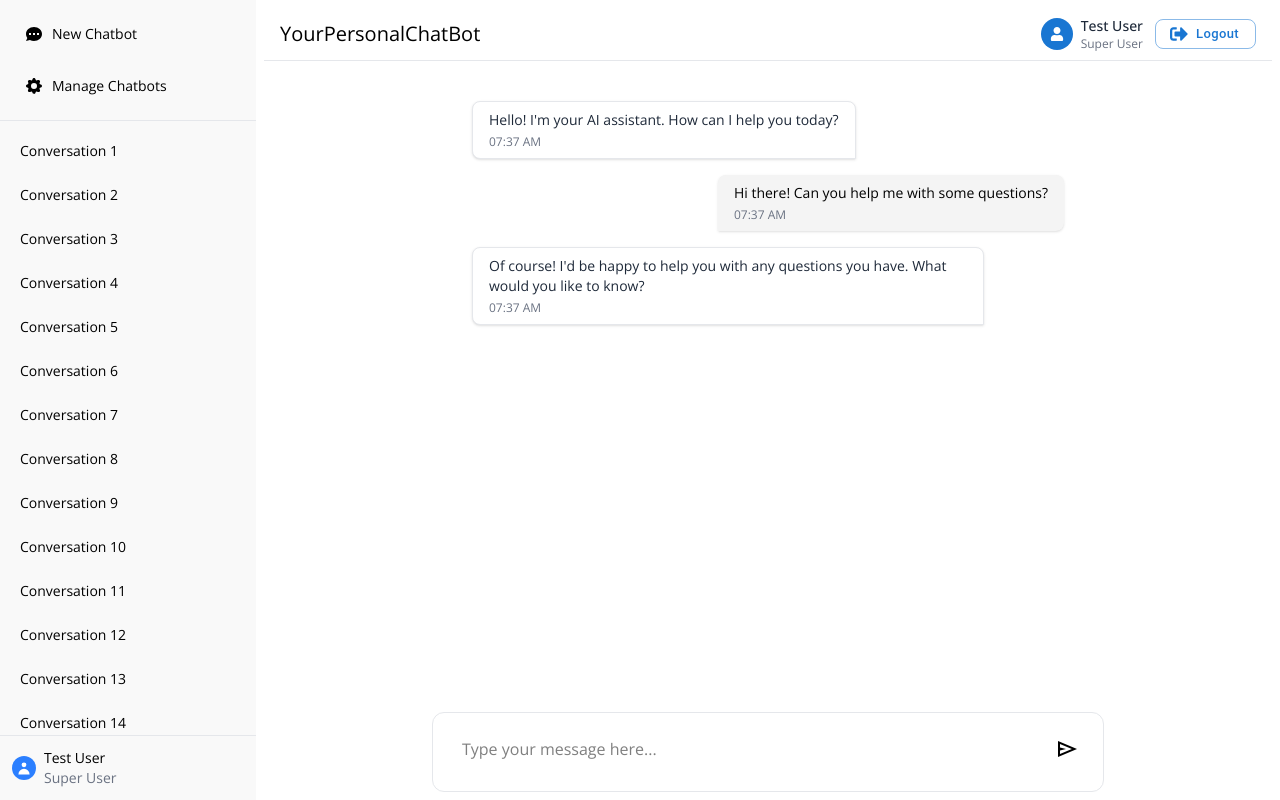
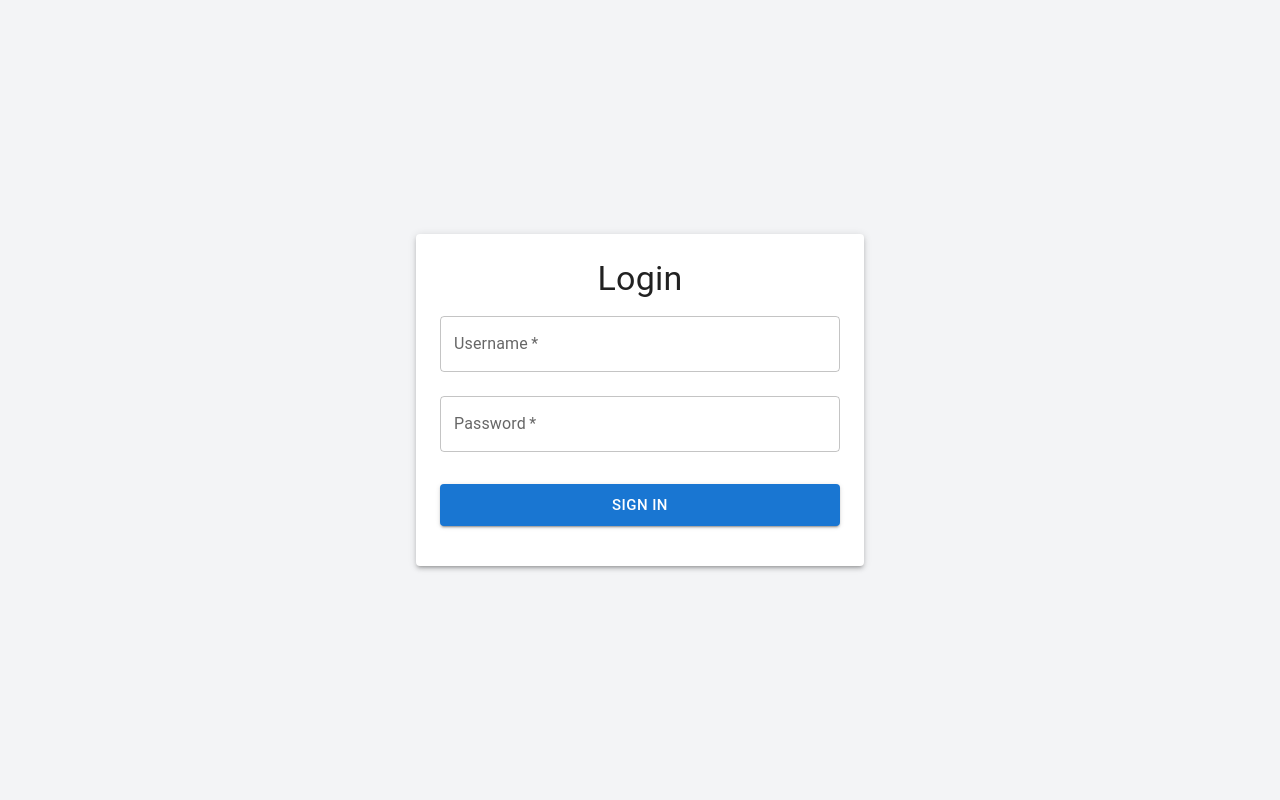
Before and after one commit to Melitou/YOUR-PERSONAL-CHATBOT, a React (Vite) app in the folder front_end/: page / in a window 1280 px wide. Built offline with nearby package versions, Linux system fonts and the light colour scheme.

Commit message:
Log in works

```diff
--- a/front_end/src/App.tsx
+++ b/front_end/src/App.tsx
@@ -6,7 +6,7 @@ import UserAuthStore from './stores/UserAuthStore'
 import { authApi } from './utils/api'
 
 function App() {
-  const { isLoggedIn, login, logout } = UserAuthStore() as any;
+  const { isLoggedIn, login, logout } = UserAuthStore();
 
   useEffect(() => {
     // Check if user is already authenticated on app load
@@ -15,10 +15,9 @@ function App() {
       if (token) {
         try {
           const userData = await authApi.getCurrentUser();
-          login(userData);
+          login(userData, token);
         } catch (error) {
           // Token is invalid, remove it
-          localStorage.removeItem('authToken');
           logout();
         }
       }
@@ -29,7 +28,7 @@ function App() {
 
   return (
     <div>
-      {!isLoggedIn ? <MainPage /> : <AuthPage />}
+      {isLoggedIn ? <MainPage /> : <AuthPage />}
     </div>
   )
 }
--- a/front_end/src/pages/AuthPage.tsx
+++ b/front_end/src/pages/AuthPage.tsx
@@ -1,37 +1,36 @@
 import React, { useState } from 'react';
-import { Alert, Button, TextField, Paper, Typography, Box, IconButton, InputAdornment } from '@mui/material';
-import { Visibility, VisibilityOff, Login as LoginIcon, Person, Lock } from '@mui/icons-material';
+import { Alert, Button, TextField, Paper, Typography } from '@mui/material';
 import { authApi } from '../utils/api';
 import UserAuthStore from '../stores/UserAuthStore';
 
 const AuthPage: React.FC = () => {
-    const [email, setEmail] = useState('');
+    const [username, setUsername] = useState('');
     const [password, setPassword] = useState('');
-    const [showPassword, setShowPassword] = useState(false);
     const [loading, setLoading] = useState(false);
     const [error, setError] = useState('');
 
-    const { login } = UserAuthStore() as any;
+    const { login } = UserAuthStore();
 
     const handleSubmit = async (e: React.FormEvent) => {
+        console.log('handleSubmit');
         e.preventDefault();
         setError('');
         setLoading(true);
 
         try {
-            const response = await authApi.login({ email, password });
+            const response = await authApi.login({ username, password });
 
-            // Store the token if provided
-            if (response.token) {
-                localStorage.setItem('authToken', response.token);
+            // Ensure we have a token from the server (check for access_token)
+            if (!response.access_token) {
+                throw new Error('No authentication token received from server');
             }
 
-            // Update the auth store with user data
+            // Update the auth store with user data and token
             login({
-                name: response.user?.name || response.name || email,
-                role: response.user?.role || response.role || 'User',
-                email: response.user?.email || response.email || email
-            });
+                name: `${response.user.first_name} ${response.user.last_name}` || response.user.user_name || username,
+                role: response.user.role || 'User',
+                email: response.user.email || username
+            }, response.access_token);
 
         } catch (err: any) {
             setError(err.message || 'Login failed. Please check your credentials.');
@@ -40,114 +39,38 @@ const AuthPage: React.FC = () => {
         }
     };
 
-    const handleClickShowPassword = () => {
-        setShowPassword(!showPassword);
-    };
-
     return (
-        <div className="min-h-screen flex items-center justify-center bg-gradient-to-br to-indigo-100 p-4">
-            <Paper
-                elevation={10}
-                className="w-full max-w-md p-8 bg-white/95 backdrop-blur-sm"
-                sx={{
-                    borderRadius: 3,
-                    boxShadow: '0 20px 40px rgba(0,0,0,0.1)'
-                }}
-            >
-                <Box className="text-center mb-8">
-                    <div className="mb-4 flex justify-center">
-                        <div className="p-3 bg-black rounded-full">
-                            <LoginIcon sx={{ fontSize: 32, color: 'white' }} />
-                        </div>
-                    </div>
-                    <Typography
-                        variant="h4"
-                        component="h1"
-                        className="font-bold text-gray-800 mb-2"
-                        sx={{ fontFamily: 'Montserrat' }}
-                    >
-                        Welcome Back
-                    </Typography>
-                    <Typography
-                        variant="body1"
-                        className="text-gray-600"
-                        sx={{ fontFamily: 'Open Sans' }}
-                    >
-                        Sign in to access your personal chatbot
-                    </Typography>
-                </Box>
+        <div className="min-h-screen flex items-center justify-center bg-gray-100 p-4">
+            <Paper elevation={3} className="w-full max-w-md p-6">
+                <Typography variant="h4" component="h1" className="text-center mb-6">
+                    Login
+                </Typography>
 
                 {error && (
-                    <Alert
-                        severity="error"
-                        className="mb-6"
-                        sx={{ borderRadius: 2 }}
-                    >
+                    <Alert severity="error" className="mb-4">
                         {error}
                     </Alert>
                 )}
 
-                <form onSubmit={handleSubmit} className="space-y-6">
+                <form onSubmit={handleSubmit}>
                     <TextField
                         fullWidth
-                        label="Email or Username"
-                        type="email"
-                        value={email}
-                        onChange={(e) => setEmail(e.target.value)}
+                        label="Username"
+                        type="text"
+                        value={username}
+                        onChange={(e) => setUsername(e.target.value)}
                         required
-                        variant="outlined"
-                        InputProps={{
-                            startAdornment: (
-                                <InputAdornment position="start">
-                                    <Person sx={{ color: 'text.secondary' }} />
-                                </InputAdornment>
-                            ),
-                        }}
-                        sx={{
-                            '& .MuiOutlinedInput-root': {
-                                borderRadius: 2,
-                                '&:hover fieldset': {
-                                    borderColor: 'primary.main',
-                                },
-                            },
-                            mb: 4
-                        }}
+                        margin="normal"
                     />
 
                     <TextField
                         fullWidth
                         label="Password"
-                        type={showPassword ? 'text' : 'password'}
+                        type="password"
                         value={password}
                         onChange={(e) => setPassword(e.target.value)}
                         required
-                        variant="outlined"
-                        InputProps={{
-                            startAdornment: (
-                                <InputAdornment position="start">
-                                    <Lock sx={{ color: 'text.secondary' }} />
-                                </InputAdornment>
-                            ),
-                            endAdornment: (
-                                <InputAdornment position="end">
-                                    <IconButton
-                                        aria-label="toggle password visibility"
-                                        onClick={handleClickShowPassword}
-                                        edge="end"
-                                    >
-                                        {showPassword ? <VisibilityOff /> : <Visibility />}
-                                    </IconButton>
-                                </InputAdornment>
-                            ),
-                        }}
-                        sx={{
-                            '& .MuiOutlinedInput-root': {
-                                borderRadius: 2,
-                                '&:hover fieldset': {
-                                    borderColor: 'primary.main',
-                                },
-                            },
-                        }}
+                        margin="normal"
                     />
 
                     <Button
@@ -156,39 +79,11 @@ const AuthPage: React.FC = () => {
                         variant="contained"
                         size="large"
                         disabled={loading}
-                        sx={{
-                            mt: 3,
-                            mb: 2,
-                            py: 1.5,
-                            borderRadius: 2,
-                            textTransform: 'none',
-                            fontSize: '1.1rem',
-                            fontWeight: 600,
-                            background: 'linear-gradient(45deg, #000000 30%, #424242 90%)',
-                            boxShadow: '0 3px 5px 2px rgba(66, 66, 66, .3)',
-                            '&:hover': {
-                                background: 'linear-gradient(45deg, #212121 30%, #616161 90%)',
-                                boxShadow: '0 6px 10px 2px rgba(66, 66, 66, .3)',
-                            },
-                            '&:disabled': {
-                                background: 'rgba(0,0,0,0.12)',
-                                boxShadow: 'none',
-                            }
-                        }}
+                        sx={{ mt: 3, mb: 2 }}
                     >
                         {loading ? 'Signing In...' : 'Sign In'}
                     </Button>
                 </form>
-
-                <Box className="mt-6 text-center">
-                    <Typography
-                        variant="body2"
-                        className="text-gray-500"
-                        sx={{ fontFamily: 'Open Sans' }}
-                    >
-                        Don't have an account? Contact your administrator
-                    </Typography>
-                </Box>
             </Paper>
         </div>
     );
--- a/front_end/src/stores/ChatbotManagerStore.ts
+++ b/front_end/src/stores/ChatbotManagerStore.ts
@@ -1,5 +1,5 @@
 import { create } from "zustand";
-import { agentApi } from "../utils/api";
+import { apiClient } from "../utils/api";
 
 export interface ChatbotFile {
     id: string;
@@ -119,7 +119,7 @@ const ChatbotManagerStore = create<ChatbotManagerState>((set, get) => ({
         try {
             set({ isLoading: true, error: null });
 
-            const response = await agentApi.getUserAgents();
+            const response = await apiClient.getUserAgents();
             set({ chatbots: response.data || [], isLoading: false });
         } catch (error) {
             console.error('Failed to fetch chatbots:', error);
--- a/front_end/src/stores/UserAuthStore.ts
+++ b/front_end/src/stores/UserAuthStore.ts
@@ -1,25 +1,37 @@
 import { create } from "zustand";
 
-const UserAuthStore = create((set) => ({
-    user: {
-        name: "Test User",
-        role: "Super User"
-    },
+interface User {
+    name: string;
+    email?: string;
+    role?: string;
+}
+
+interface UserAuthState {
+    user: User | null;
+    isLoggedIn: boolean;
+    login: (userData: User, token: string) => void;
+    logout: () => void;
+}
+
+const UserAuthStore = create<UserAuthState>((set) => ({
+    user: null,
     isLoggedIn: false,
 
-    login: (userData: any) => set({
-        user: userData,
-        isLoggedIn: true
-    }),
+    login: (userData: User, token: string) => {
+        localStorage.setItem('authToken', token);
+        set({
+            user: userData,
+            isLoggedIn: true
+        });
+    },
 
-    logout: () => set({
-        user: null,
-        isLoggedIn: false
-    }),
-
-    setRole: (role: string) => set((state: any) => ({
-        user: state.user ? { ...state.user, role } : null
-    }))
+    logout: () => {
+        localStorage.removeItem('authToken');
+        set({
+            user: null,
+            isLoggedIn: false
+        });
+    }
 }));
 
 export default UserAuthStore;
--- a/front_end/src/utils/api.ts
+++ b/front_end/src/utils/api.ts
@@ -1,8 +1,8 @@
-// Secure API helper with automatic token management
+// Simple API client for authentication
 class ApiClient {
     private baseURL: string;
 
-    constructor(baseURL: string = '/api') {
+    constructor(baseURL: string = 'http://localhost:8000') {
         this.baseURL = baseURL;
     }
 
@@ -18,12 +18,7 @@ class ApiClient {
         if (response.status === 401) {
             // Token expired or invalid
             localStorage.removeItem('authToken');
-            window.location.href = '/login';
             throw new Error('Authentication required');
-        }
-
-        if (response.status === 403) {
-            throw new Error('Insufficient permissions');
         }
 
         if (!response.ok) {
@@ -32,14 +27,6 @@ class ApiClient {
         }
 
         return response.json();
-    }
-
-    async get(endpoint: string) {
-        const response = await fetch(`${this.baseURL}${endpoint}`, {
-            method: 'GET',
-            headers: this.getAuthHeaders(),
-        });
-        return this.handleResponse(response);
     }
 
     async post(endpoint: string, data: any) {
@@ -51,33 +38,10 @@ class ApiClient {
         return this.handleResponse(response);
     }
 
-    async put(endpoint: string, data: any) {
+    async get(endpoint: string) {
         const response = await fetch(`${this.baseURL}${endpoint}`, {
-            method: 'PUT',
+            method: 'GET',
             headers: this.getAuthHeaders(),
-            body: JSON.stringify(data),
-        });
-        return this.handleResponse(response);
-    }
-
-    async delete(endpoint: string) {
-        const response = await fetch(`${this.baseURL}${endpoint}`, {
-            method: 'DELETE',
-            headers: this.getAuthHeaders(),
-        });
-        return this.handleResponse(response);
-    }
-
-    // Special method for file uploads
-    async uploadFiles(endpoint: string, formData: FormData) {
-        const token = localStorage.getItem('authToken');
-        const response = await fetch(`${this.baseURL}${endpoint}`, {
-            method: 'POST',
-            headers: {
-                ...(token && { 'Authorization': `Bearer ${token}` })
-                // Don't set Content-Type for FormData - browser will set it with boundary
-            },
-            body: formData,
         });
         return this.handleResponse(response);
     }
@@ -85,94 +49,14 @@ class ApiClient {
 
 export const apiClient = new ApiClient();
 
-// Specific API functions with proper typing
+// Authentication API
 export const authApi = {
-    login: (credentials: { email: string; password: string }) =>
-        apiClient.post('/auth/login', credentials),
+    login: (credentials: { username: string; password: string }) =>
+        apiClient.post('/login', credentials),
 
     logout: () =>
-        apiClient.post('/auth/logout', {}),
+        apiClient.post('/logout', {}),
 
     getCurrentUser: () =>
-        apiClient.get('/auth/me'),
-
-    refreshToken: () =>
-        apiClient.post('/auth/refresh', {}),
+        apiClient.get('/me'),
 };
-
-export const agentApi = {
-    // Regular user agent creation
-    createUserAgent: (data: {
-        name: string;
-        description: string;
-        aiProvider: string;
-        files: File[];
-    }) => {
-        const formData = new FormData();
-        formData.append('name', data.name);
-        formData.append('description', data.description);
-        formData.append('aiProvider', data.aiProvider);
-
-        data.files.forEach((file) => {
-            formData.append(`files`, file);
-        });
-
-        return apiClient.uploadFiles('/agents/user', formData);
-    },
-
-    // SuperUser agent creation - backend will verify permissions
-    createSuperUserAgent: (data: {
-        name: string;
-        description: string;
-        files: File[];
-        chunkingMethod: string;
-        embeddingModel: string;
-    }) => {
-        const formData = new FormData();
-        formData.append('name', data.name);
-        formData.append('description', data.description);
-        formData.append('chunkingMethod', data.chunkingMethod);
-        formData.append('embeddingModel', data.embeddingModel);
-
-        data.files.forEach((file) => {
-            formData.append(`files`, file);
-        });
-
-        return apiClient.uploadFiles('/agents/superuser', formData);
-    },
-
-    // Get available options (only if user has permission)
-    getEmbeddingModels: () =>
-        apiClient.get('/agents/embedding-models'),
-
-    getChunkingMethods: () =>
-        apiClient.get('/agents/chunking-methods'),
-
-    // Chatbot management endpoints
-    getUserAgents: () =>
-        apiClient.get('/agents/user/list'),
-
-    deleteAgent: (agentId: string) =>
-        apiClient.delete(`/agents/${agentId}`),
-
-    updateAgent: (agentId: string, data: {
-        name?: string;
-        description?: string;
-        isActive?: boolean;
-    }) =>
-        apiClient.put(`/agents/${agentId}`, data),
-
-    getAgentById: (agentId: string) =>
-        apiClient.get(`/agents/${agentId}`),
-};
-
-export const chatApi = {
-    sendMessage: (data: { message: string; agentId?: string }) =>
-        apiClient.post('/chat/message', data),
-
-    getChatHistory: (agentId?: string) =>
-        apiClient.get(`/chat/history${agentId ? `?agentId=${agentId}` : ''}`),
-
-    clearChatHistory: (agentId?: string) =>
-        apiClient.delete(`/chat/history${agentId ? `?agentId=${agentId}` : ''}`),
-};
```
Also changed, not shown: 1 other file (tests, documents, lock files or other folders).
